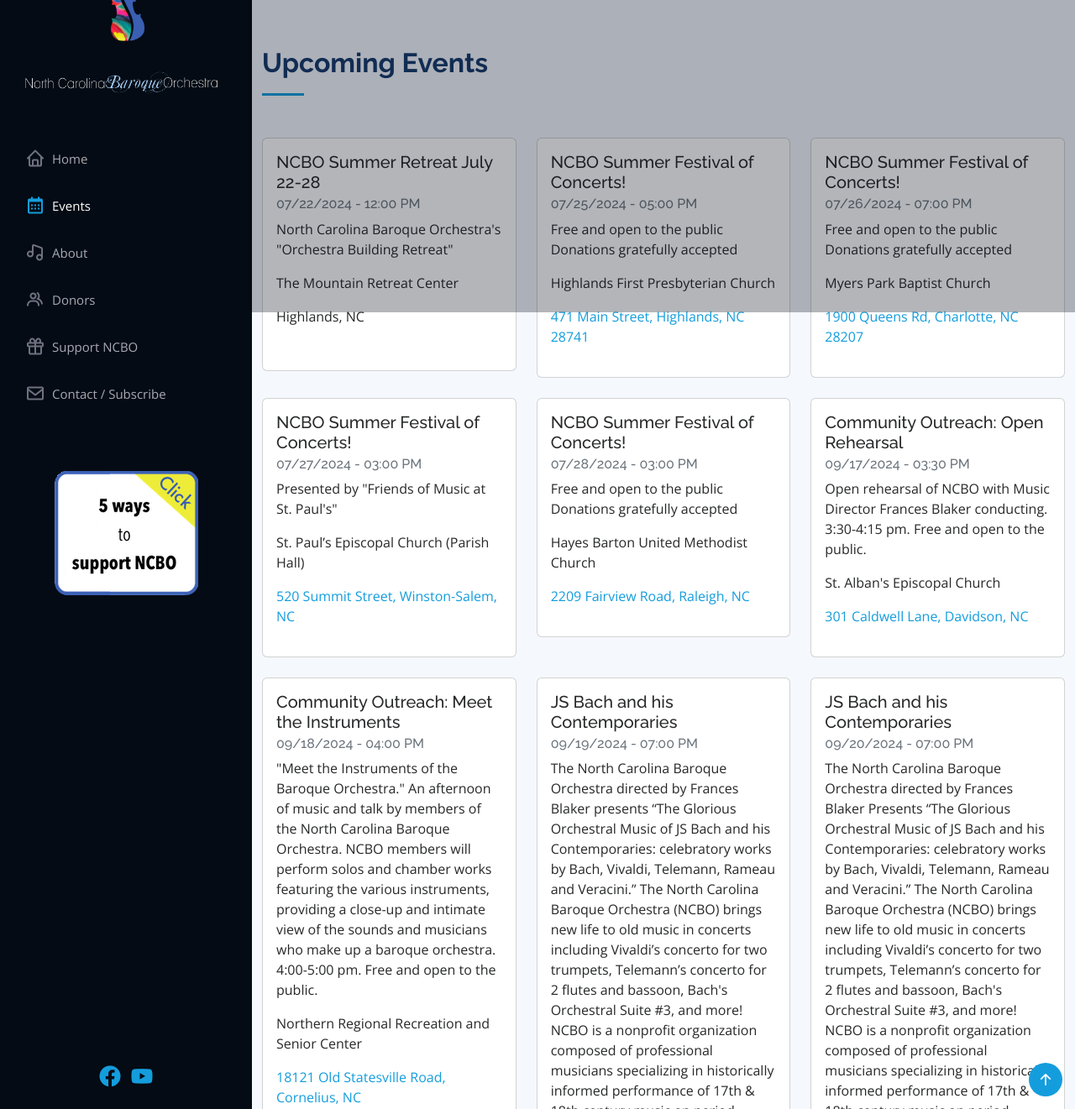
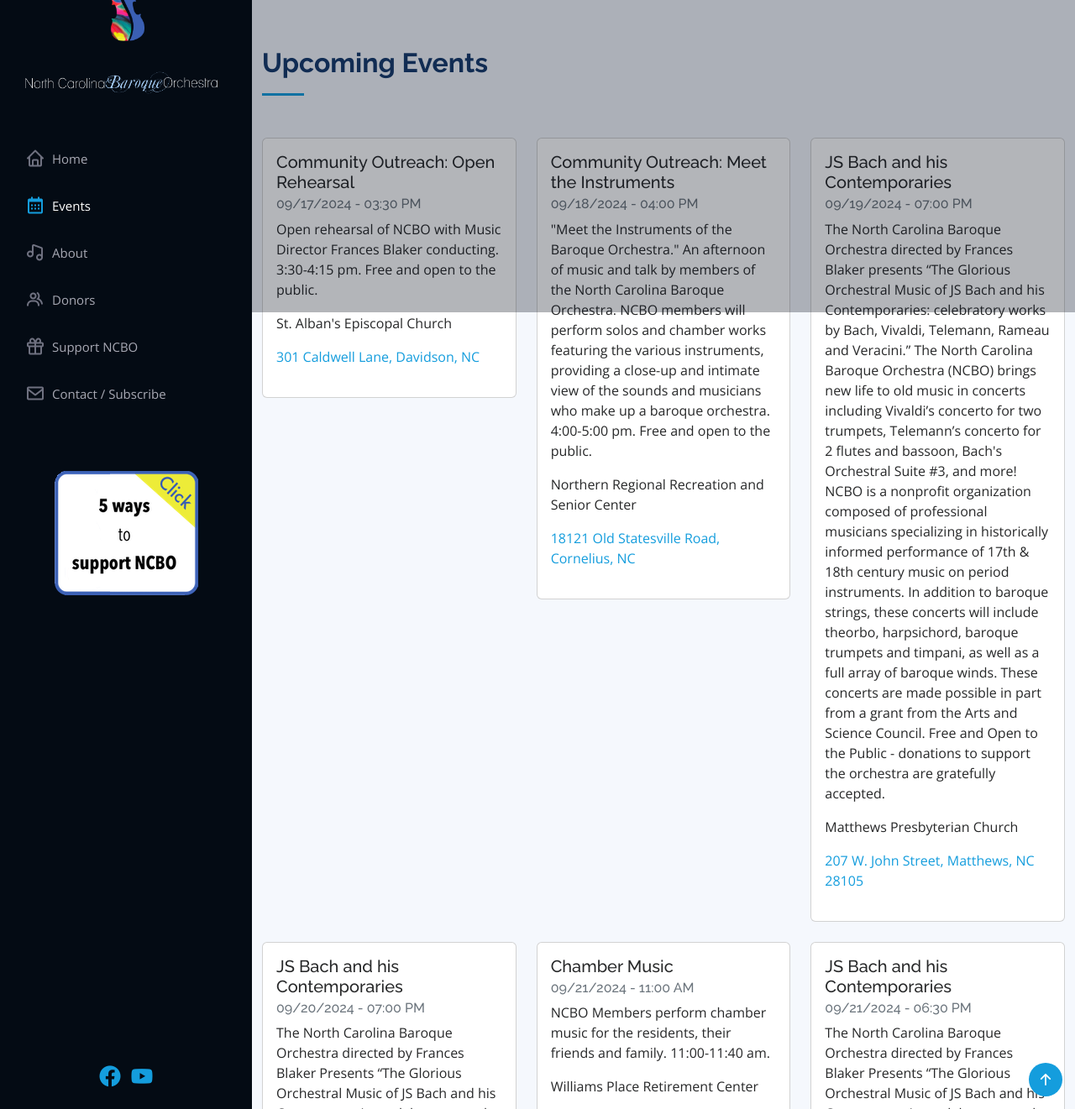
Before and after one commit to ncbaroqueorchestra/ncboweb, a Jekyll site: the page built from index.md, in a window 1280 px wide and 1400 px high, scrolled down 949 px, cut to the strip 79-1400 px from the top of the window. Shown: the whole strip at 84% size. Built offline with Jekyll 4.4.1, drawn with Linux system fonts in a browser that asks for light colours; comment, search, counter and statistics services are not loaded.

Commit message:
Updated NCBO events

```diff
--- a/_data/events.yml
+++ b/_data/events.yml
@@ -1,43 +1,3 @@
-- address: Highlands, NC
-  description: North Carolina Baroque Orchestra's "Orchestra Building Retreat"
-  eventdate: 07/22/2024
-  eventtime: 12:00 PM
-  heading: NCBO Summer Retreat July 22-28
-  venue: The Mountain Retreat Center
-- address: 471 Main Street, Highlands, NC 28741
-  description: 'Free and open to the public
-
-    Donations gratefully accepted'
-  eventdate: 07/25/2024
-  eventtime: 05:00 PM
-  heading: "NCBO Summer Festival of Concerts!\t"
-  mapurl: https://maps.app.goo.gl/TseFNUe2j7og1ioa9
-  venue: Highlands First Presbyterian Church
-- address: 1900 Queens Rd, Charlotte, NC 28207
-  description: 'Free and open to the public
-
-    Donations gratefully accepted'
-  eventdate: 07/26/2024
-  eventtime: 07:00 PM
-  heading: NCBO Summer Festival of Concerts!
-  mapurl: https://maps.app.goo.gl/KDzcNt4tp17ywQVv6
-  venue: Myers Park Baptist Church
-- address: 520 Summit Street, Winston-Salem, NC
-  description: Presented by "Friends of Music at St. Paul's"
-  eventdate: 07/27/2024
-  eventtime: 03:00 PM
-  heading: NCBO Summer Festival of Concerts!
-  mapurl: https://maps.app.goo.gl/UCMBv8mmuPVioNow7
-  venue: St. Paul’s Episcopal Church (Parish Hall)
-- address: 2209 Fairview Road, Raleigh, NC
-  description: 'Free and open to the public
-
-    Donations gratefully accepted'
-  eventdate: 07/28/2024
-  eventtime: 03:00 PM
-  heading: NCBO Summer Festival of Concerts!
-  mapurl: https://maps.app.goo.gl/XyRhC3svdSD58ezJ8
-  venue: Hayes Barton United Methodist Church
 - address: 301 Caldwell Lane, Davidson, NC
   description: "Open rehearsal of NCBO with Music Director Frances Blaker conducting.\
     \ 3:30-4:15 pm. \n\nFree and open to the public."
```
